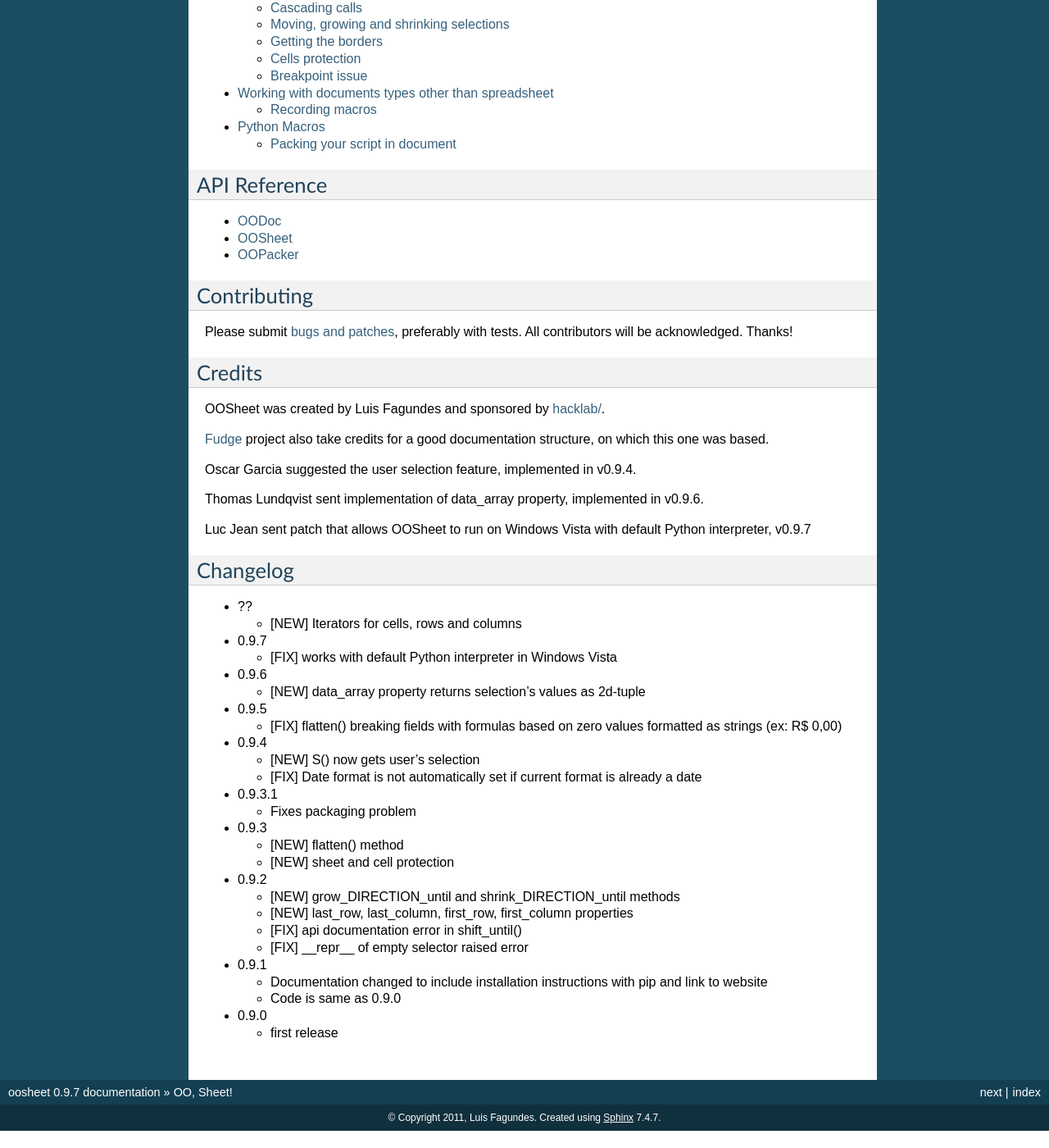
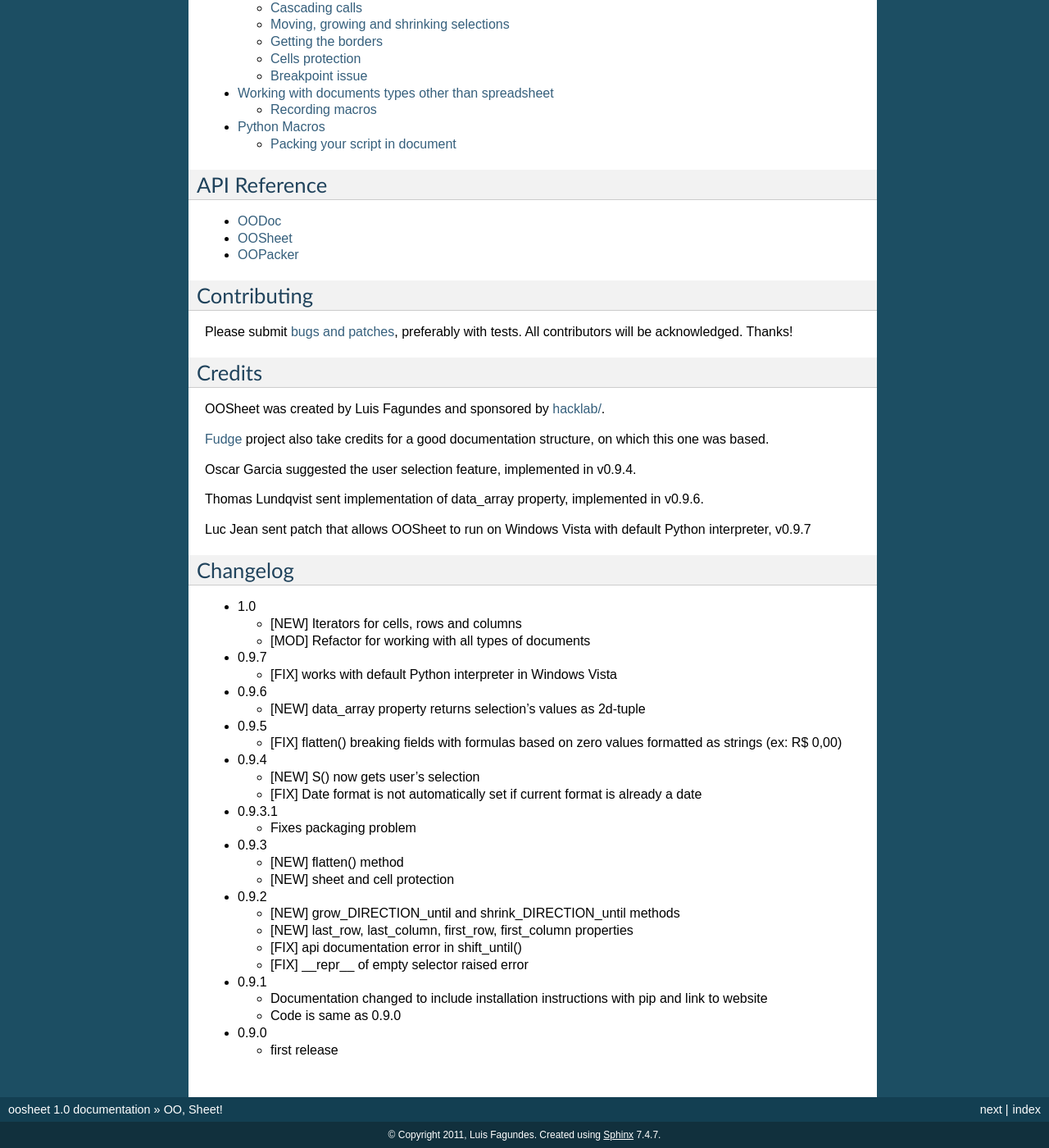
Before and after one commit to lfagundes/oosheet, a Sphinx documentation site: the page built from docs/index.rst, in a window 1280 px wide and 1400 px high, scrolled down 1417 px. Shown: the whole window at 82% size. Built offline with Sphinx 7.4.7, drawn with Linux system fonts in a browser that asks for light colours; before the commit the page ends 2796 px from its top, so only the background shows below that; some of the changed text lies outside the part shown.

Commit message:
release 1.0

```diff
--- a/docs/index.rst
+++ b/docs/index.rst
@@ -94,9 +94,10 @@
 Changelog
 =========
 
-- ??
+- 1.0
 
   - [NEW] Iterators for cells, rows and columns
+  - [MOD] Refactor for working with all types of documents
 
 - 0.9.7
 
--- a/setup.py
+++ b/setup.py
@@ -2,7 +2,7 @@
 import os
 
 setup(name = 'oosheet',
-      version = '0.9.7',
+      version = '1.0',
       description = 'OpenOffice.org Spreadsheet scripting library',
       long_description = open(os.path.join(os.path.dirname(__file__), "README")).read(),
       author = "Luis Fagundes",
```
